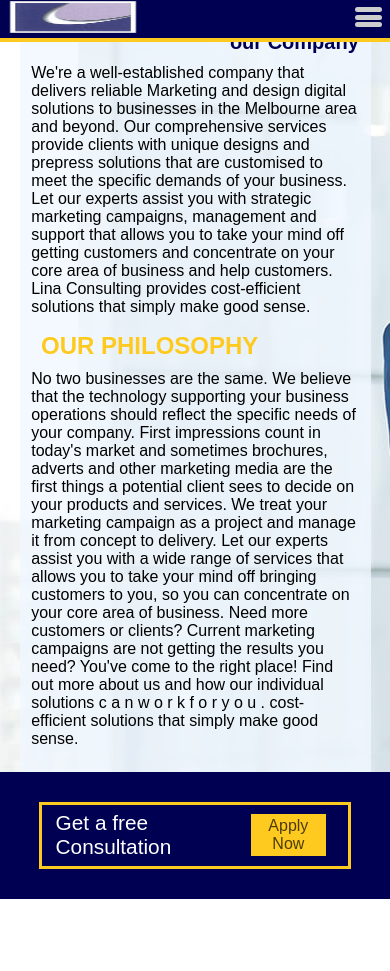
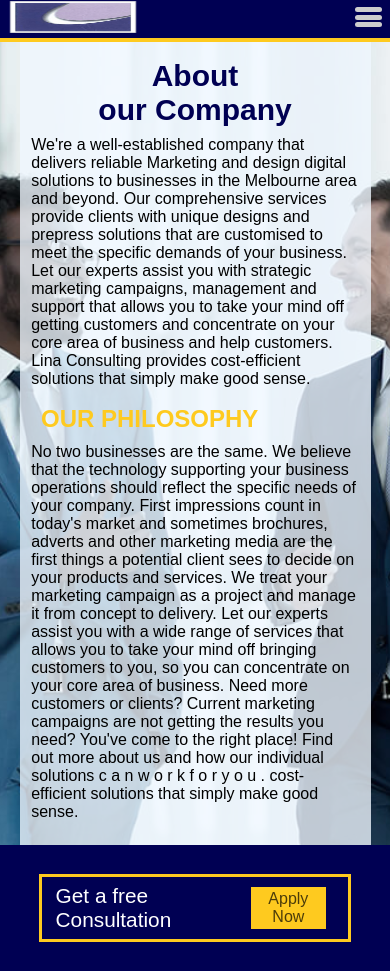
Before and after one commit to borigendiego/linaconsulting, a React (Create React App) app: page /about in a window 390 px wide. Before the commit the page ends 899 px from the top, so only its background shows below. Built offline with nearby package versions, Linux system fonts and the light colour scheme; a web font is replaced by a local one.

Commit message:
Changes in about page

```diff
--- a/src/components/about/about.scss
+++ b/src/components/about/about.scss
@@ -14,15 +14,12 @@
 }
 
 
-.about-title {
-  margin: 10% 0;
-}
+.about-title { margin: 10% 0; }
 
 .about-title h1 {
-  font-family: $title-font-family;
   color: $main-blue;
   text-align: right;
-  font-size: clamp(20px, 4vw, 40px);
+  font-size: clamp(20px, 4vw, 42px);
 }
 
 .about-title-two {
@@ -39,18 +36,27 @@
 }
 
 @media (max-width: $xs-screen) {
+  .about-section {
+    background-position-x: 20%;
+    background-size: cover;
+  }
+
   .about-content {
     width: 75%;
     margin: 0 auto;
     padding-top: 50%;
   }
 
-  .about-title, .logo-title {
-    display: inline;
+  .about-title, .logo-title { display: inline; }
+
+  .about-title h1 {
+    text-align: center;
+    font-size: clamp(30px, 4vw, 60px);
   }
 
   .about-text_container {
     width: 90%;
     margin: auto;
+    padding-top: 15%;
   }
 }
```
